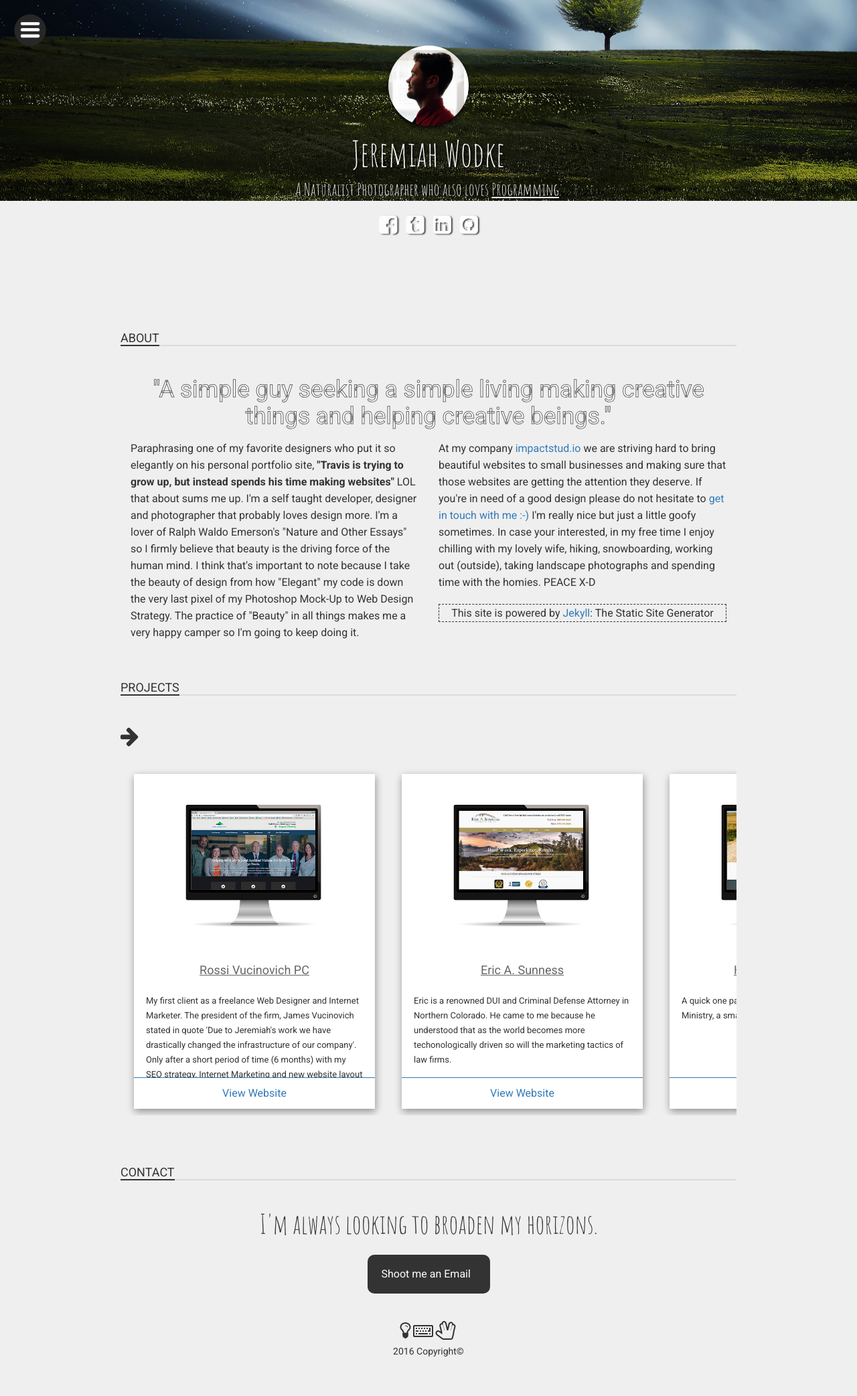
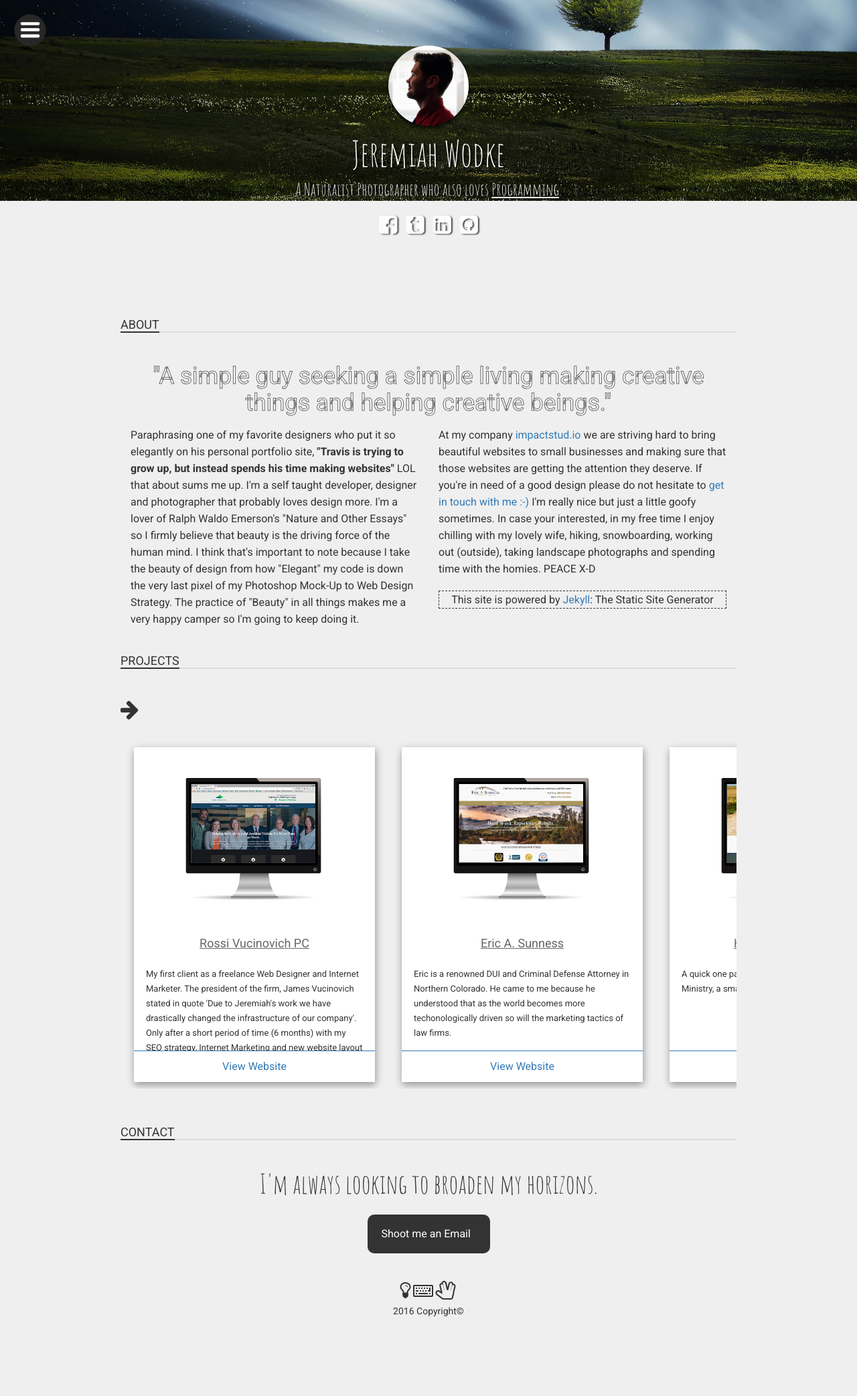
Before and after one commit to JWizerd/jekyll-portfolio-website, a Jekyll site: the page built from index.html, in a window 1280 px wide. Shown: the whole page at 67% size. Built offline with Jekyll 4.4.1, drawn with Linux system fonts in a browser that asks for light colours; Markdown is read by kramdown in place of the engine named in the settings; after the commit the page ends 2025 px from its top, so only the background shows below that.

Commit message:
h2 padding-top

```diff
--- a/assets/css/main.css
+++ b/assets/css/main.css
@@ -88,7 +88,6 @@
 	h2 {
 		margin: 45px auto;
 		border-bottom: 2px solid #dbdbdb;
-		padding-top: 20px;
 	}
 
 	h2 span {
```
